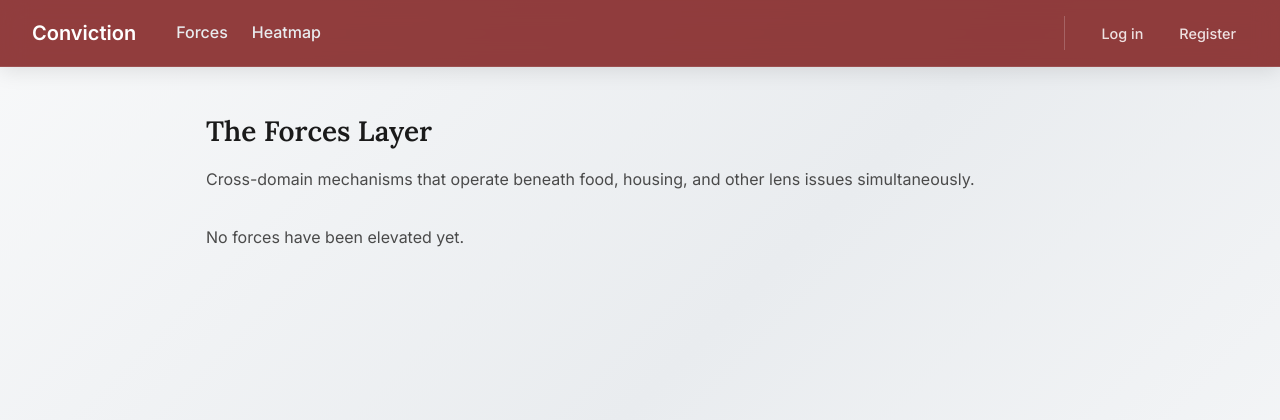
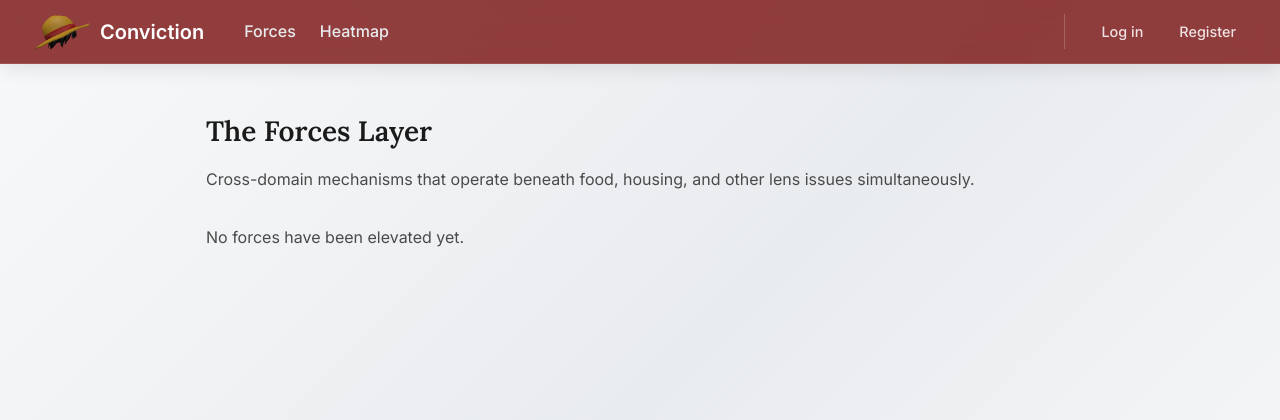
Before and after one commit to Karlo-I/conviction, a Flask app: page /forces in a window 1280 px wide. Shown: the top 420 px of the page. Run offline with Flask 3, Linux system fonts and the light colour scheme; data that the repository does not hold is empty; some libraries are stand-ins or nearby versions.

Commit message:
added logo

```diff
--- a/static/css/styles.css
+++ b/static/css/styles.css
@@ -94,7 +94,8 @@ nav {
     display: flex;
     justify-content: space-between;
     align-items: center;
-    padding: 1rem 2rem;
+    height: 64px;
+    padding: 0 2rem;
 
     /* The Glassmorphism Fade */
     background: rgba(127, 29, 29, 0.85); /* 85% opacity burgundy */
@@ -111,6 +112,14 @@ nav {
     font-size: 1.25rem;
     color: #ffffff;
     text-decoration: none;
+    display: flex;
+    align-items: center;
+    gap: 0.5rem;
+}
+
+.logo-img {
+    height: 60px;
+    width: auto;
 }
 
 .nav-right {
--- a/templates/layout.html
+++ b/templates/layout.html
@@ -5,6 +5,7 @@
     <meta name="viewport" content="width=device-width, initial-scale=1.0">
     <title>{% block title %}Conviction{% endblock %}</title>
     <link rel="stylesheet" href="{{ url_for('static', filename='css/styles.css') }}">
+    <link rel="icon" type="image/png" href="{{ url_for('static', filename='images/Luffy-Straw-Hat2.png') }}">
     <meta property="og:title" content="Conviction — You already know something is wrong.">
     <meta property="og:description" content="Explore how financial capture, regulatory arbitrage, and externalised costs shape what we eat, where we live, and how we move.">
     <meta property="og:type" content="website">
@@ -18,7 +19,10 @@
     <nav>
         <div class="nav-container">
             <div class="nav-left-group">
-                <a href="{{ url_for('index') }}" class="logo">Conviction</a>
+                <a href="{{ url_for('index') }}" class="logo">
+                    <img src="{{ url_for('static', filename='images/Luffy-Straw-Hat1.png') }}" alt="Conviction logo" class="logo-img">
+                    Conviction
+                </a>
 
                 <!-- Hamburger Menu Button -->
                 <button class="hamburger" onclick="toggleMenu()" aria-label="Toggle navigation">
```
Also changed, not shown: static/images/Luffy-Straw-Hat1.png (added), static/images/Luffy-Straw-Hat2.png (added).
